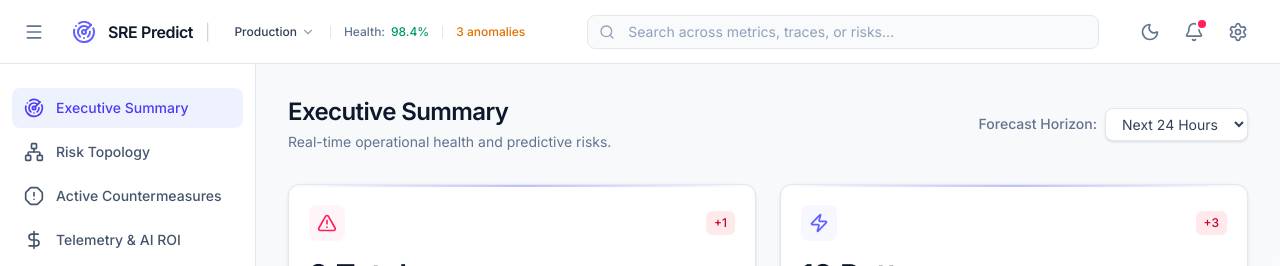
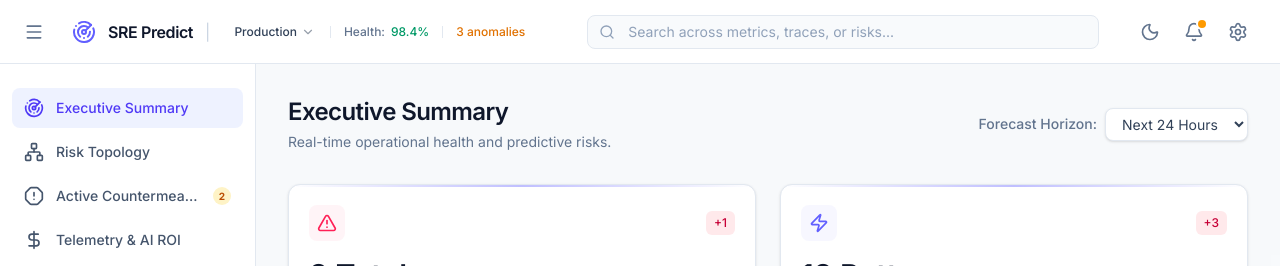
Before and after one commit to vlx/po-google, a React (Vite) app: page / in a window 1280 px wide. Both pictures are taken after a click on the button "Sign in to Dashboard". Shown: the top 266 px of the page. Built offline with nearby package versions, Linux system fonts and the light colour scheme.

Commit message:
feat(ui): add notification badge to navigation items
Update navItems to support optional badges and display a notification count for active countermeasures to improve SRE visibility into incident status.

```diff
--- a/src/components/Layout.tsx
+++ b/src/components/Layout.tsx
@@ -29,10 +29,10 @@ export function Layout({ children, currentRoute, onRouteChange, user, onLogout }
   const { theme, toggleTheme } = useTheme();
   const [isCollapsed, setIsCollapsed] = useState(false);
 
-  const navItems: { id: AppRoute; label: string; icon: ReactNode }[] = [
+  const navItems: { id: AppRoute; label: string; icon: ReactNode; badge?: number }[] = [
     { id: 'DASHBOARD', label: 'Executive Summary', icon: <Radar className="w-5 h-5" /> },
     { id: 'TOPOLOGY', label: 'Risk Topology', icon: <Network className="w-5 h-5" /> },
-    { id: 'INCIDENTS', label: 'Active Countermeasures', icon: <AlertOctagon className="w-5 h-5" /> },
+    { id: 'INCIDENTS', label: 'Active Countermeasures', icon: <AlertOctagon className="w-5 h-5" />, badge: 2 },
     { id: 'COSTS', label: 'Telemetry & AI ROI', icon: <DollarSign className="w-5 h-5" /> },
   ];
 
@@ -96,9 +96,13 @@ export function Layout({ children, currentRoute, onRouteChange, user, onLogout }
           <button onClick={toggleTheme} className="p-2 text-slate-500 dark:text-slate-400 hover:text-slate-700 dark:hover:text-slate-200 hover:bg-slate-100 dark:hover:bg-slate-800 rounded-full transition-colors">
             {theme === 'dark' ? <Sun className="w-5 h-5" /> : <Moon className="w-5 h-5" />}
           </button>
-          <button className="relative p-2 text-slate-500 dark:text-slate-400 hover:text-slate-700 dark:hover:text-slate-200 hover:bg-slate-100 dark:hover:bg-slate-800 rounded-full transition-colors">
+          <button
+            className="relative p-2 text-slate-500 dark:text-slate-400 hover:text-slate-700 dark:hover:text-slate-200 hover:bg-slate-100 dark:hover:bg-slate-800 rounded-full transition-colors"
+            onClick={() => onRouteChange('INCIDENTS')}
+            title="View Pending Actions"
+          >
             <Bell className="w-5 h-5" />
-            <span className="absolute top-1.5 right-1.5 w-2 h-2 bg-rose-500 rounded-full ring-2 ring-white dark:ring-slate-900"></span>
+            <span className="absolute top-1.5 right-1.5 w-2 h-2 bg-amber-500 rounded-full ring-2 ring-white dark:ring-slate-900"></span>
           </button>
           <button className="p-2 text-slate-500 dark:text-slate-400 hover:text-slate-700 dark:hover:text-slate-200 hover:bg-slate-100 dark:hover:bg-slate-800 rounded-full transition-colors">
             <Settings className="w-5 h-5" />
@@ -115,7 +119,7 @@ export function Layout({ children, currentRoute, onRouteChange, user, onLogout }
                 key={item.id}
                 onClick={() => onRouteChange(item.id)}
                 title={isCollapsed ? item.label : undefined}
-                className={`w-full flex items-center py-2.5 rounded-lg text-sm font-medium transition-colors ${
+                className={`relative w-full flex items-center py-2.5 rounded-lg text-sm font-medium transition-colors ${
                   isCollapsed ? 'justify-center px-0' : 'px-3 gap-3'
                 } ${
                   currentRoute === item.id
@@ -124,7 +128,15 @@ export function Layout({ children, currentRoute, onRouteChange, user, onLogout }
                 }`}
               >
                 <div className="shrink-0">{item.icon}</div>
-                {!isCollapsed && <span className="truncate">{item.label}</span>}
+                {!isCollapsed && <span className="truncate flex-1 text-left">{item.label}</span>}
+                {item.badge && !isCollapsed && (
+                  <span className="shrink-0 bg-amber-100 text-amber-700 dark:bg-amber-500/20 dark:text-amber-400 text-[10px] px-1.5 py-0.5 rounded-full font-bold">
+                    {item.badge}
+                  </span>
+                )}
+                {item.badge && isCollapsed && (
+                  <span className="absolute top-2 right-2 w-2.5 h-2.5 rounded-full bg-amber-500 border-2 border-white dark:border-slate-900"></span>
+                )}
               </button>
             ))}
           </div>
```
